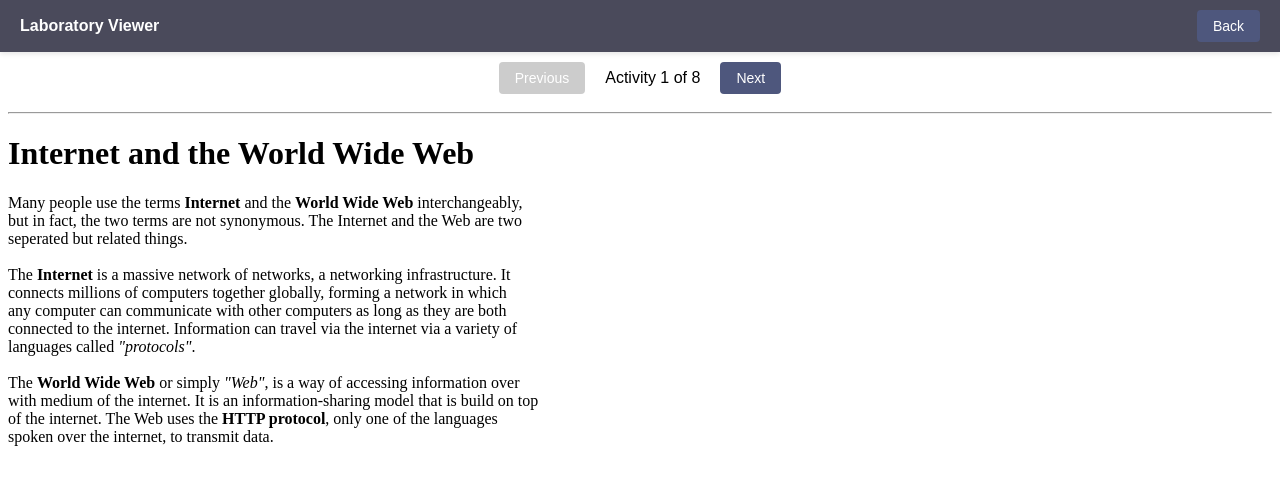
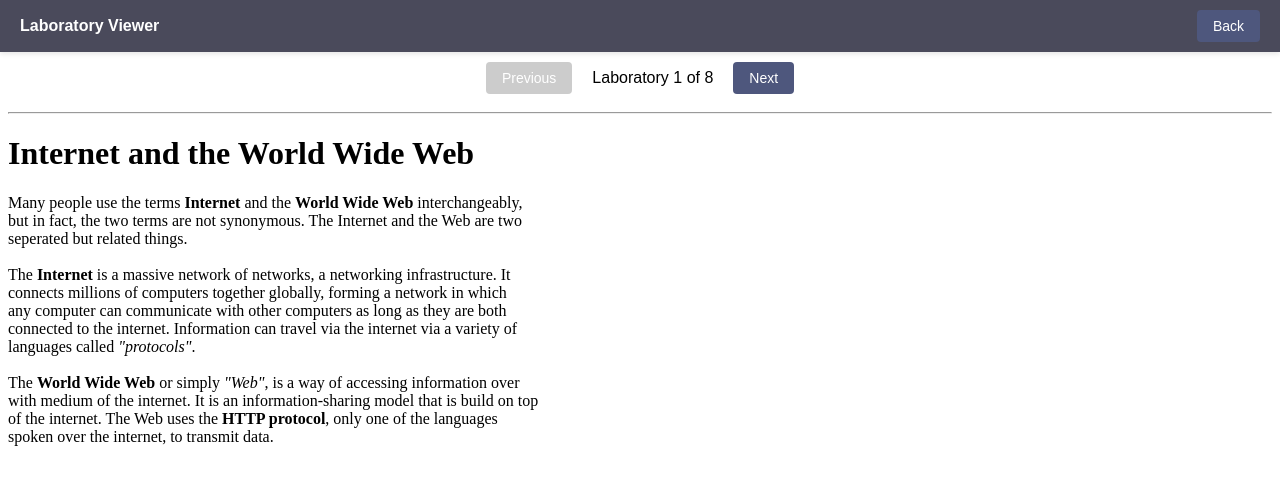
Before and after one commit to Jhulius26/Chua_Portfolio, a plain HTML site: page Laboratories.html in a window 1280 px wide. Drawn offline with Linux system fonts and the light colour scheme.

Commit message:
Update Laboratories.html

```diff
--- a/Laboratories.html
+++ b/Laboratories.html
@@ -106,7 +106,7 @@
 
     function loadActivity(index) {
       frame.src = activities[index];
-      indicator.textContent = `Activity ${index + 1} of ${activities.length}`;
+      indicator.textContent = `Laboratory ${index + 1} of ${activities.length}`;
       prevBtn.disabled = index === 0;
       nextBtn.disabled = index === activities.length - 1;
     }
```
